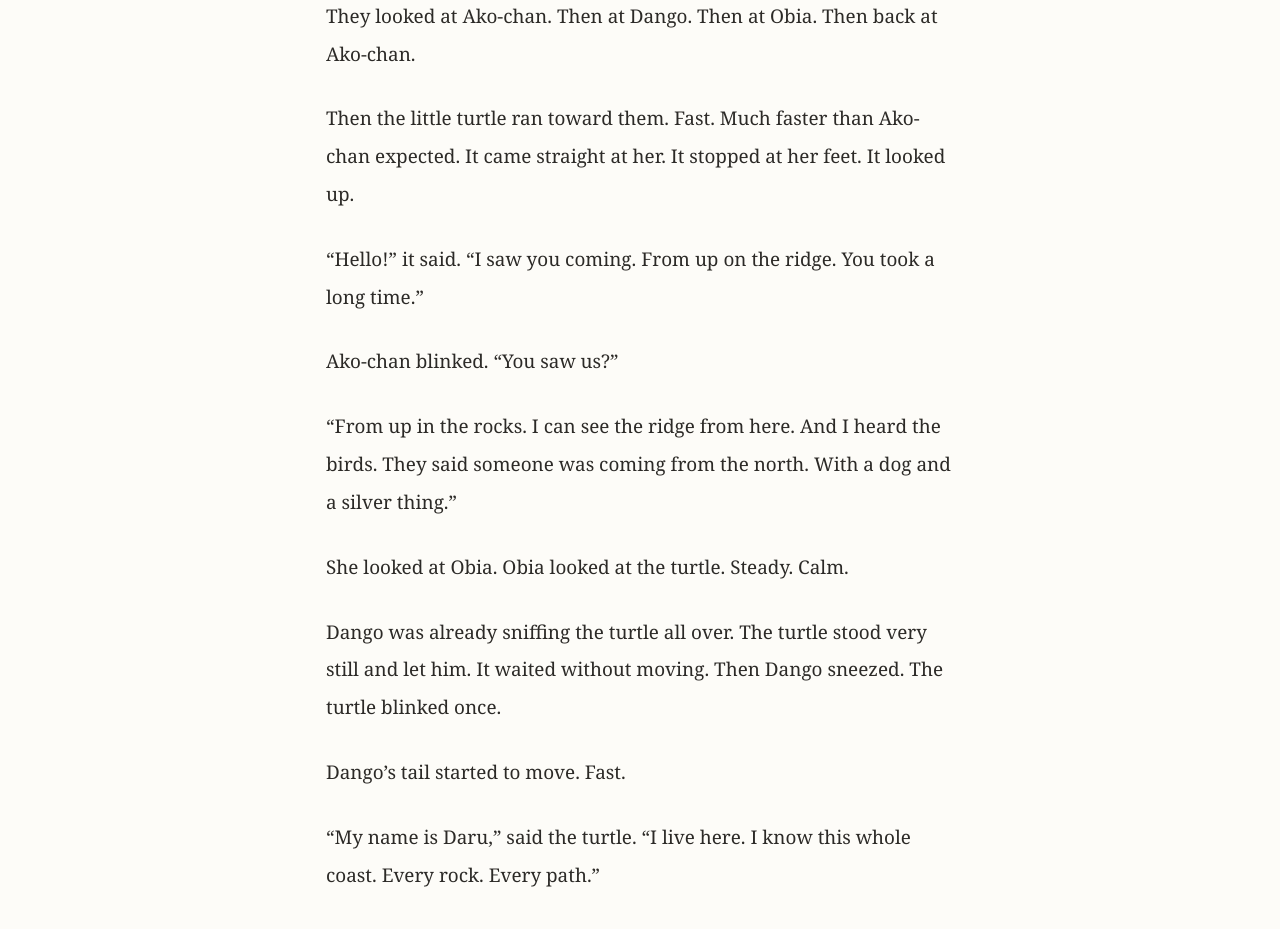
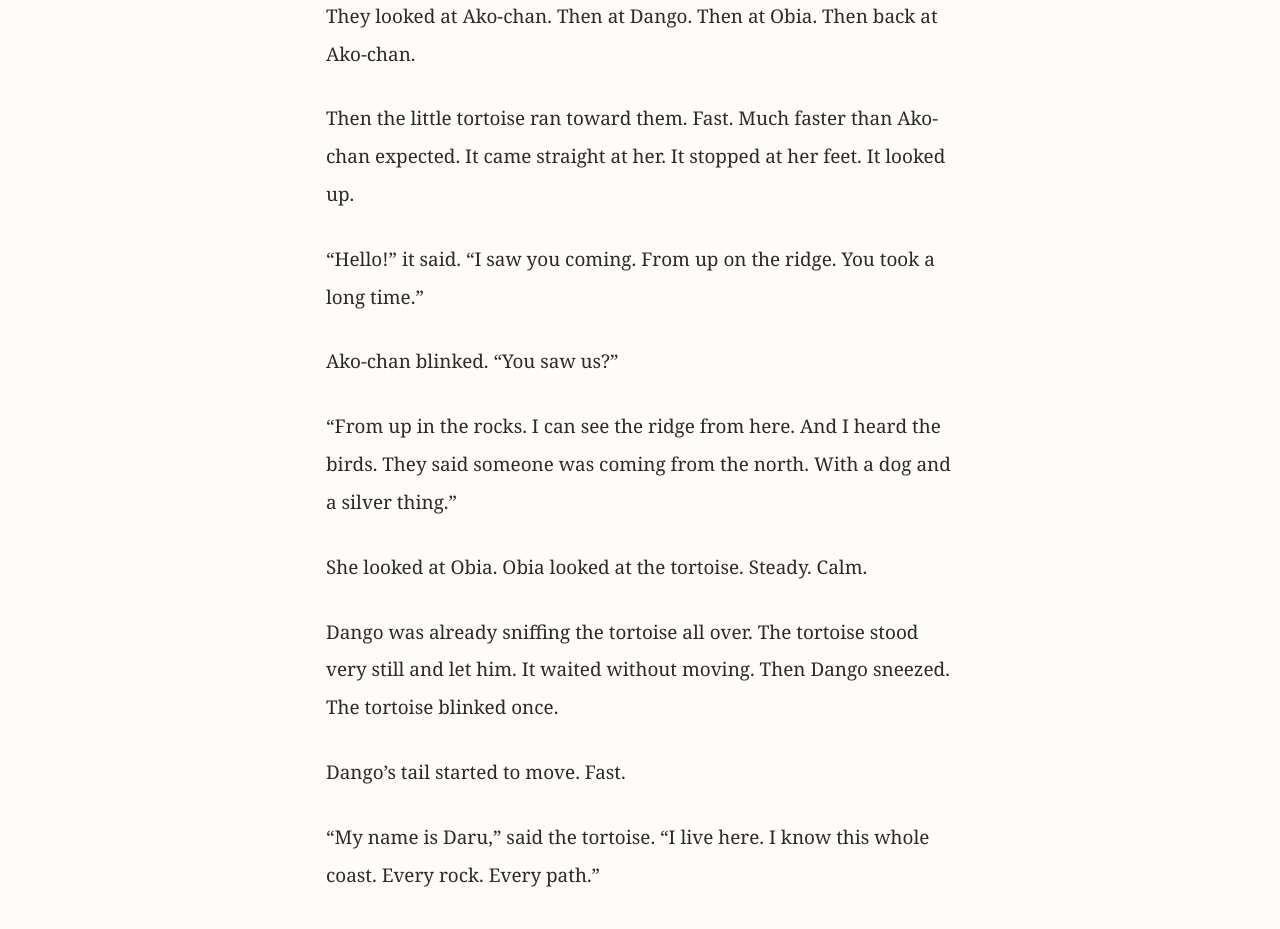
Before and after one commit to morisaki-yuichi/ako-chans-adventure, a Jekyll site: the page built from season1/chapter04/ep023.md, in a window 1280 px wide. Shown: the part 419-1348 px from the top of the page. Built offline with Jekyll 4.4.1, drawn with Linux system fonts in a browser that asks for light colours.

Commit message:
Fix turtle → tortoise in Ep23 (Daru is a land tortoise)

```diff
--- a/season1/chapter04/ep023.md
+++ b/season1/chapter04/ep023.md
@@ -16,7 +16,7 @@ A head came out from between two rocks.
 
 It was small. Round. The shell was pale yellow-brown, each piece clearly marked in dark lines. The eyes were bright — very bright. They looked at Ako-chan. Then at Dango. Then at Obia. Then back at Ako-chan.
 
-Then the little turtle ran toward them. Fast. Much faster than Ako-chan expected. It came straight at her. It stopped at her feet. It looked up.
+Then the little tortoise ran toward them. Fast. Much faster than Ako-chan expected. It came straight at her. It stopped at her feet. It looked up.
 
 "Hello!" it said. "I saw you coming. From up on the ridge. You took a long time."
 
@@ -24,13 +24,13 @@ Ako-chan blinked. "You saw us?"
 
 "From up in the rocks. I can see the ridge from here. And I heard the birds. They said someone was coming from the north. With a dog and a silver thing."
 
-She looked at Obia. Obia looked at the turtle. Steady. Calm.
+She looked at Obia. Obia looked at the tortoise. Steady. Calm.
 
-Dango was already sniffing the turtle all over. The turtle stood very still and let him. It waited without moving. Then Dango sneezed. The turtle blinked once.
+Dango was already sniffing the tortoise all over. The tortoise stood very still and let him. It waited without moving. Then Dango sneezed. The tortoise blinked once.
 
 Dango's tail started to move. Fast.
 
-"My name is Daru," said the turtle. "I live here. I know this whole coast. Every rock. Every path."
+"My name is Daru," said the tortoise. "I live here. I know this whole coast. Every rock. Every path."
 
 "I am Ako-chan," said Ako-chan. "And this is Dango."
 
```
